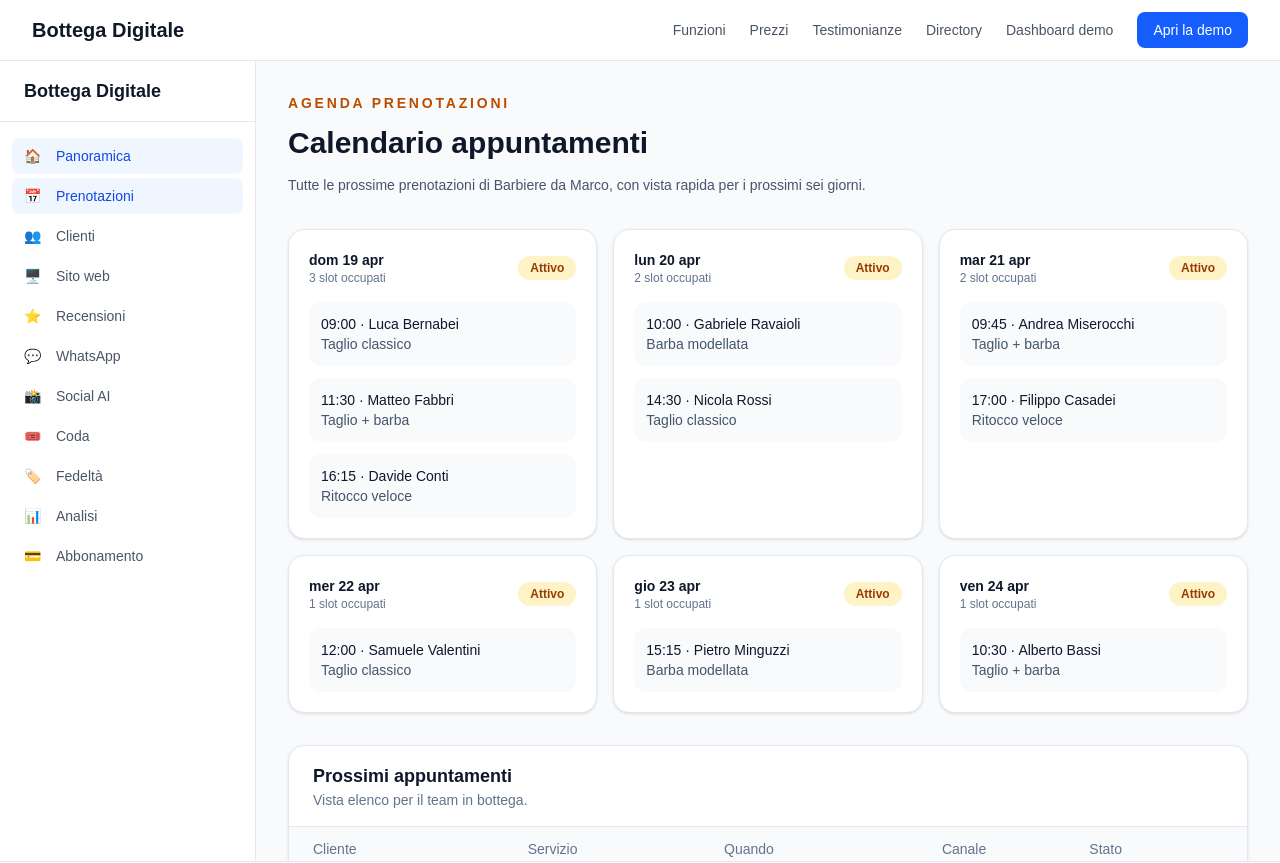
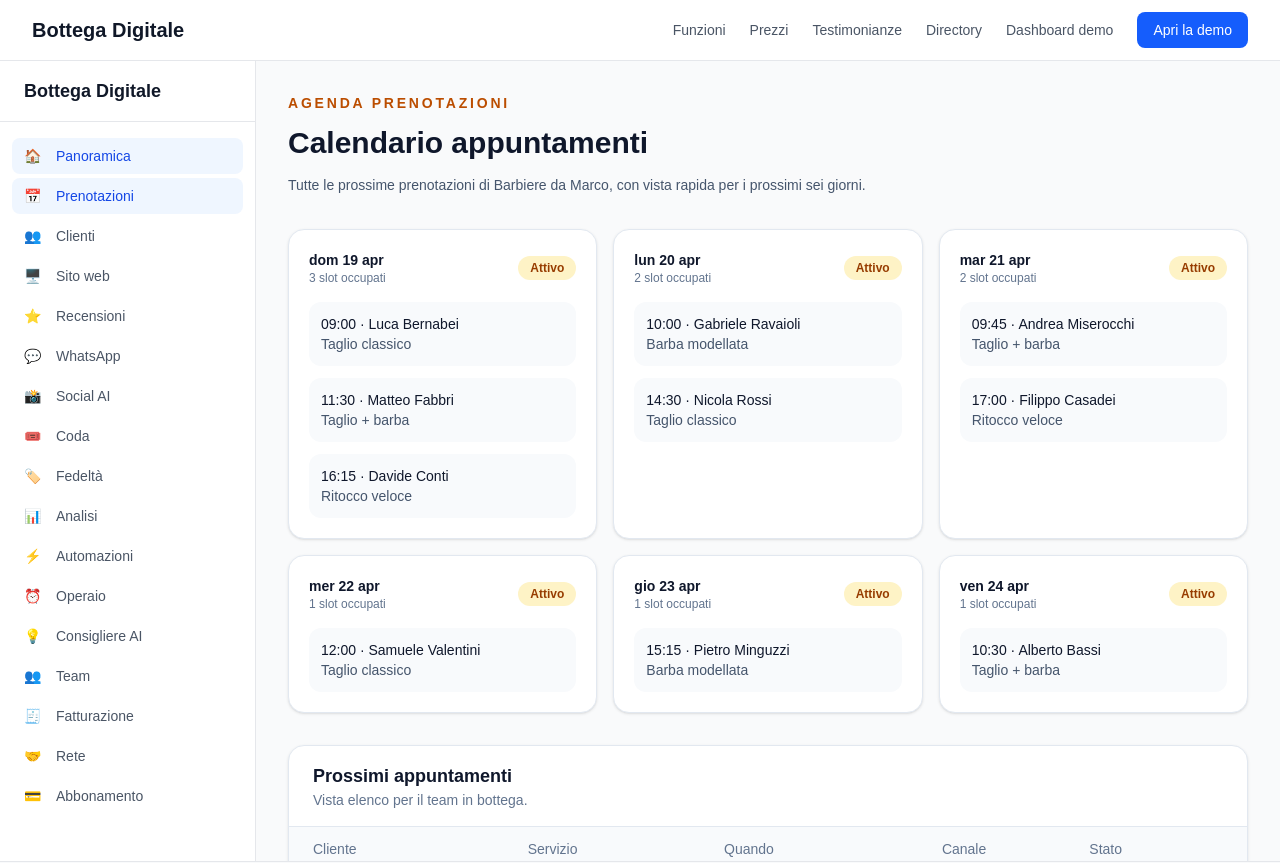
Before and after one commit to ForliLabs/bottega-digitale, a Next.js app: page /dashboard/bookings in a window 1280 px wide. Shown: the top 863 px of the page. Built offline with nearby package versions, Linux system fonts and the light colour scheme.

Commit message:
feat(dashboard): add iteration 2 navigation items
Add sidebar links for Automazioni, Operaio (jobs), Consigliere AI
(advisor), Team (staff), Fatturazione (invoices), and Rete (network)
to the dashboard navigation.

```diff
--- a/src/app/dashboard/layout.tsx
+++ b/src/app/dashboard/layout.tsx
@@ -55,6 +55,36 @@ const items = [
     icon: <span aria-hidden="true">📊</span>,
   },
   {
+    label: "Automazioni",
+    href: "/dashboard/automations",
+    icon: <span aria-hidden="true">⚡</span>,
+  },
+  {
+    label: "Operaio",
+    href: "/dashboard/jobs",
+    icon: <span aria-hidden="true">⏰</span>,
+  },
+  {
+    label: "Consigliere AI",
+    href: "/dashboard/advisor",
+    icon: <span aria-hidden="true">💡</span>,
+  },
+  {
+    label: "Team",
+    href: "/dashboard/staff",
+    icon: <span aria-hidden="true">👥</span>,
+  },
+  {
+    label: "Fatturazione",
+    href: "/dashboard/invoices",
+    icon: <span aria-hidden="true">🧾</span>,
+  },
+  {
+    label: "Rete",
+    href: "/dashboard/network",
+    icon: <span aria-hidden="true">🤝</span>,
+  },
+  {
     label: "Abbonamento",
     href: "/dashboard/billing",
     icon: <span aria-hidden="true">💳</span>,
```
